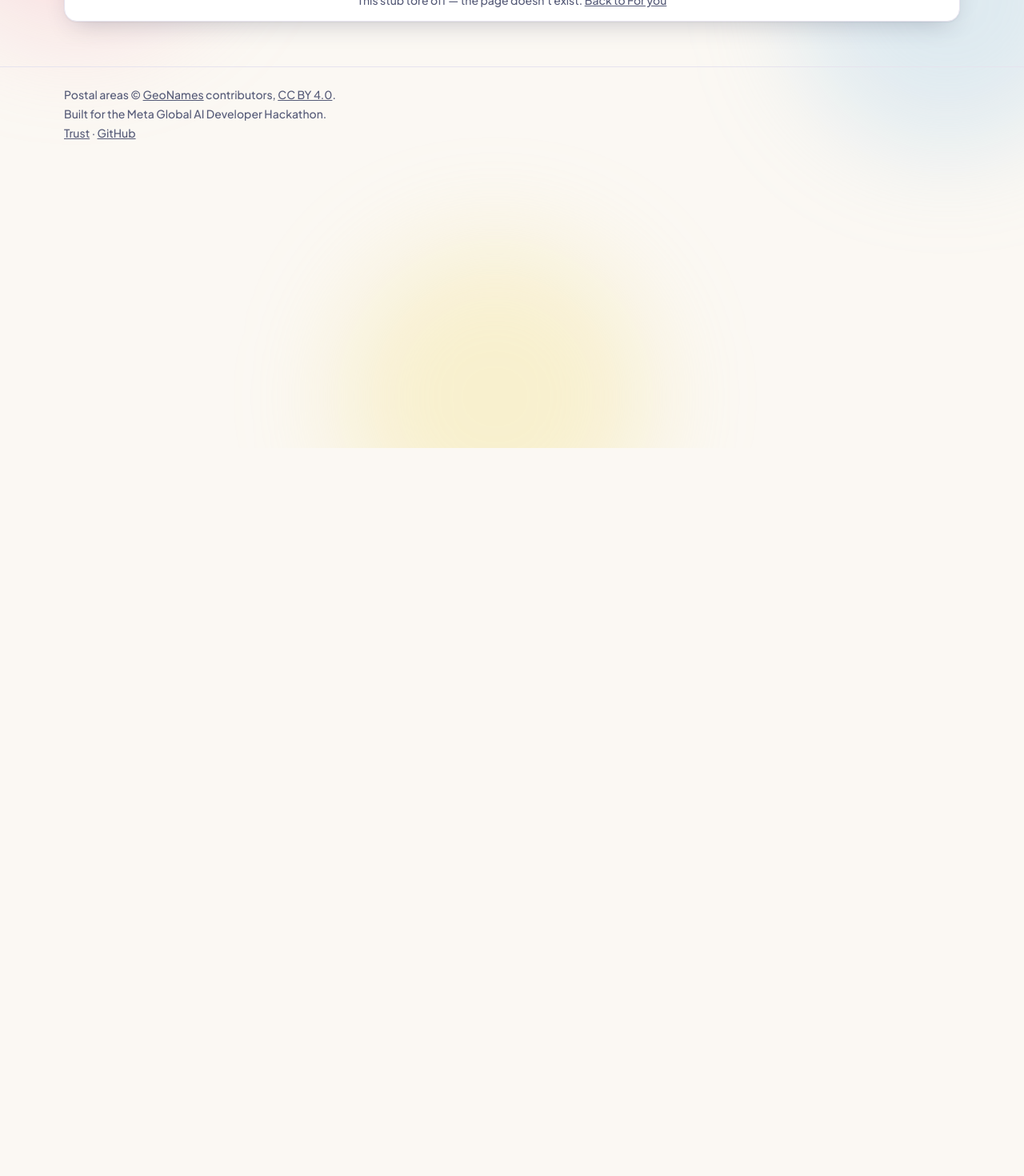
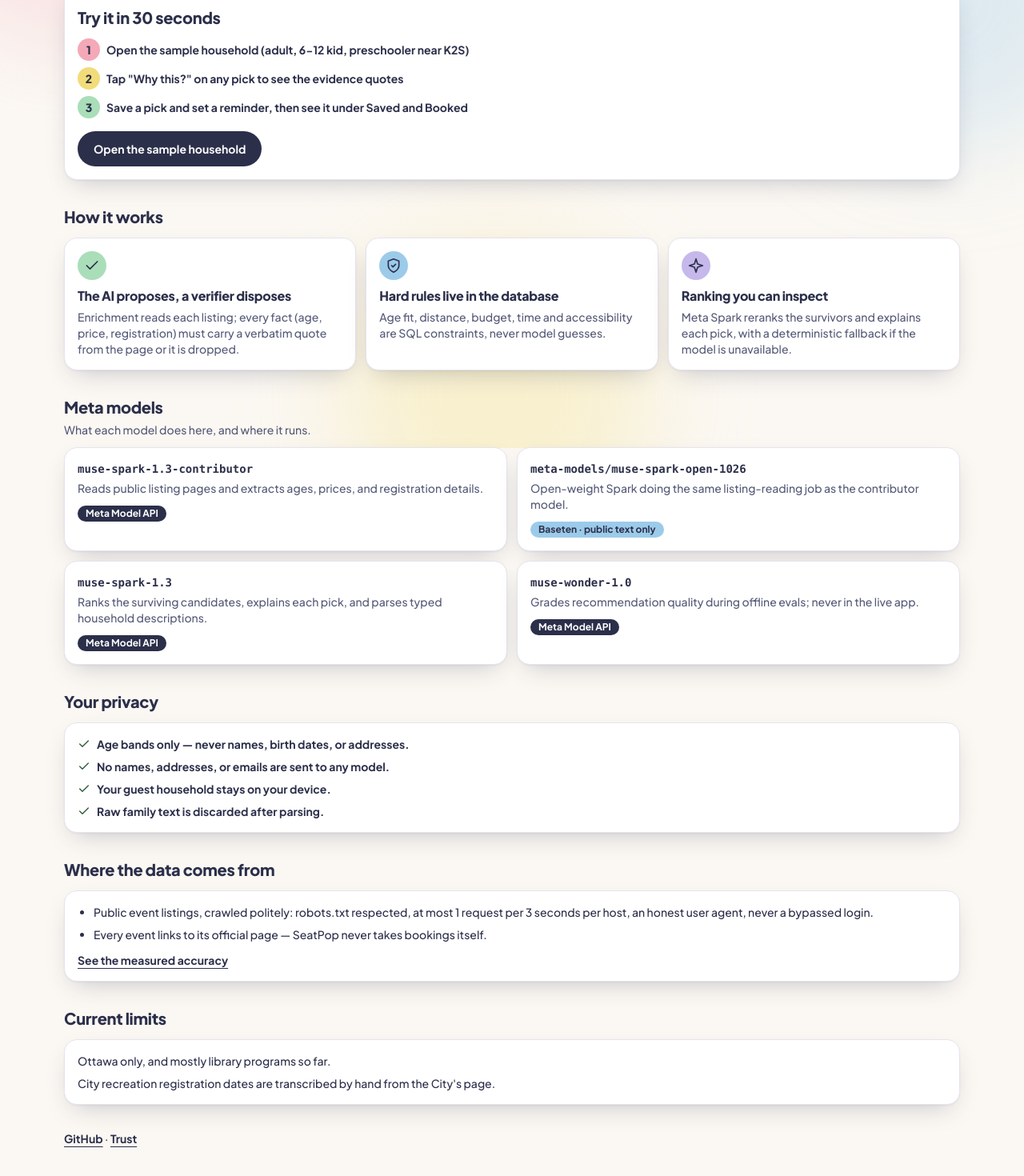
Before and after one commit to diprish/SeatPop, a Next.js app in the folder apps/web/: page /about in a window 1280 px wide. Before the commit this address had no page. Shown: the part 240-1710 px from the top of the page at 80% size. Before the commit the page ends 800 px from the top, so only its background shows below. Built offline with nearby package versions, Linux system fonts and the light colour scheme; what @seatpop/shared would draw is missing.

Commit message:
ui: add /about page
Static How-it-works page in Candy pastels, footer + home-hero links. Lighthouse a11y 100 on /about; no h-scroll at 375px.

```diff
--- /dev/null
+++ b/apps/web/src/app/about/page.tsx
@@ -0,0 +1,232 @@
+import type { Metadata } from "next";
+import Link from "next/link";
+import { Badge } from "@/components/ui/Badge";
+import { Card } from "@/components/ui/Card";
+import { Icon, type IconName } from "@/components/ui/Icon";
+
+export const metadata: Metadata = {
+  title: "How it works",
+};
+
+const TRY_STEPS = [
+  {
+    circle: "bg-blush-solid",
+    text: "Open the sample household (adult, 6-12 kid, preschooler near K2S)",
+  },
+  {
+    circle: "bg-lemon-solid",
+    text: 'Tap "Why this?" on any pick to see the evidence quotes',
+  },
+  {
+    circle: "bg-mint-solid",
+    text: "Save a pick and set a reminder, then see it under Saved and Booked",
+  },
+];
+
+const PILLARS: { icon: IconName; circle: string; title: string; body: string }[] = [
+  {
+    icon: "check",
+    circle: "bg-mint-solid",
+    title: "The AI proposes, a verifier disposes",
+    body: "Enrichment reads each listing; every fact (age, price, registration) must carry a verbatim quote from the page or it is dropped.",
+  },
+  {
+    icon: "shield",
+    circle: "bg-sky-solid",
+    title: "Hard rules live in the database",
+    body: "Age fit, distance, budget, time and accessibility are SQL constraints, never model guesses.",
+  },
+  {
+    icon: "sparkle",
+    circle: "bg-lavender-solid",
+    title: "Ranking you can inspect",
+    body: "Meta Spark reranks the survivors and explains each pick, with a deterministic fallback if the model is unavailable.",
+  },
+];
+
+type ModelRow = {
+  name: string;
+  role: string;
+  runs: string;
+  badge: { tone: "navy" | "sky"; solid?: boolean };
+};
+
+// Names, roles, and hosts straight from packages/llm/src/config.ts
+// (modelForTask, providersForTask) and the enrich/rerank call sites.
+const MODELS: ModelRow[] = [
+  {
+    name: "muse-spark-1.3-contributor",
+    role: "Reads public listing pages and extracts ages, prices, and registration details.",
+    runs: "Meta Model API",
+    badge: { tone: "navy" },
+  },
+  {
+    name: "meta-models/muse-spark-open-1026",
+    role: "Open-weight Spark doing the same listing-reading job as the contributor model.",
+    runs: "Baseten · public text only",
+    badge: { tone: "sky", solid: true },
+  },
+  {
+    name: "muse-spark-1.3",
+    role: "Ranks the surviving candidates, explains each pick, and parses typed household descriptions.",
+    runs: "Meta Model API",
+    badge: { tone: "navy" },
+  },
+  {
+    name: "muse-wonder-1.0",
+    role: "Grades recommendation quality during offline evals; never in the live app.",
+    runs: "Meta Model API",
+    badge: { tone: "navy" },
+  },
+];
+
+const PRIVACY_POINTS = [
+  "Age bands only — never names, birth dates, or addresses.",
+  "No names, addresses, or emails are sent to any model.",
+  "Your guest household stays on your device.",
+  "Raw family text is discarded after parsing.",
+];
+
+const DATA_POINTS = [
+  "Public event listings, crawled politely: robots.txt respected, at most 1 request per 3 seconds per host, an honest user agent, never a bypassed login.",
+  "Every event links to its official page — SeatPop never takes bookings itself.",
+];
+
+/**
+ * About: a static "How it works" page. Copy only — no API calls,
+ * no data, no ranking. Links resolve to app routes or https URLs.
+ */
+export default function AboutPage() {
+  return (
+    <main className="mx-auto max-w-6xl px-4 py-6">
+      <Card>
+        <h1 className="text-2xl font-extrabold lg:text-3xl">How SeatPop works</h1>
+        <p className="mt-2 text-muted">
+          Activities for every age in your household, matched to each person
+          and verified against the listing.
+        </p>
+      </Card>
+
+      <Card variant="ticket" className="mt-6">
+        <h2 className="text-xl font-extrabold">Try it in 30 seconds</h2>
+        <ol className="mt-3 space-y-2">
+          {TRY_STEPS.map((step, index) => (
+            <li key={step.text} className="flex items-start gap-2 text-sm font-semibold">
+              <span
+                aria-hidden="true"
+                className={`flex h-7 w-7 shrink-0 items-center justify-center rounded-full text-sm font-extrabold text-navy ${step.circle}`}
+              >
+                {index + 1}
+              </span>
+              <span className="pt-1">{step.text}</span>
+            </li>
+          ))}
+        </ol>
+        {/*
+          A link, not a button: it navigates. Classes match the Button
+          primary so it looks like the primary action everywhere.
+        */}
+        <Link
+          href="/"
+          className="mt-4 inline-flex min-h-[44px] items-center justify-center gap-2 rounded-full bg-primary px-5 text-sm font-bold text-white transition-colors duration-200 motion-reduce:transition-none dark:text-navy"
+        >
+          Open the sample household
+        </Link>
+      </Card>
+
+      <section className="mt-8">
+        <h2 className="text-xl font-extrabold">How it works</h2>
+        <div className="mt-3 grid gap-3 sm:grid-cols-3">
+          {PILLARS.map((pillar) => (
+            <Card key={pillar.title}>
+              <span
+                aria-hidden="true"
+                className={`flex h-9 w-9 items-center justify-center rounded-full text-navy ${pillar.circle}`}
+              >
+                <Icon name={pillar.icon} className="h-5 w-5" />
+              </span>
+              <h3 className="mt-2 font-extrabold">{pillar.title}</h3>
+              <p className="mt-1 text-sm text-muted">{pillar.body}</p>
+            </Card>
+          ))}
+        </div>
+      </section>
+
+      <section className="mt-8">
+        <h2 className="text-xl font-extrabold">Meta models</h2>
+        <p className="mt-1 text-sm text-muted">
+          What each model does here, and where it runs.
+        </p>
+        <div className="mt-3 grid gap-3 lg:grid-cols-2">
+          {MODELS.map((model) => (
+            <Card key={model.name}>
+              <p className="break-all font-mono text-sm font-bold">{model.name}</p>
+              <p className="mt-1 text-sm text-muted">{model.role}</p>
+              <p className="mt-2">
+                <Badge tone={model.badge.tone} solid={model.badge.solid}>
+                  {model.runs}
+                </Badge>
+              </p>
+            </Card>
+          ))}
+        </div>
+      </section>
+
+      <section className="mt-8">
+        <h2 className="text-xl font-extrabold">Your privacy</h2>
+        <Card className="mt-3">
+          <ul className="space-y-2">
+            {PRIVACY_POINTS.map((point) => (
+              <li key={point} className="flex items-start gap-2 text-sm font-semibold">
+                <Icon name="check" className="mt-0.5 h-4 w-4 shrink-0 text-mint-ink" />
+                {point}
+              </li>
+            ))}
+          </ul>
+        </Card>
+      </section>
+
+      <section className="mt-8">
+        <h2 className="text-xl font-extrabold">Where the data comes from</h2>
+        <Card className="mt-3">
+          <ul className="list-disc space-y-2 pl-5 text-sm">
+            {DATA_POINTS.map((point) => (
+              <li key={point}>{point}</li>
+            ))}
+          </ul>
+          <p className="mt-3 text-sm">
+            <Link className="font-bold underline underline-offset-4" href="/trust">
+              See the measured accuracy
+            </Link>
+          </p>
+        </Card>
+      </section>
+
+      <section className="mt-8">
+        <h2 className="text-xl font-extrabold">Current limits</h2>
+        <Card className="mt-3 space-y-2 text-sm">
+          <p>Ottawa only, and mostly library programs so far.</p>
+          <p>
+            City recreation registration dates are transcribed by hand from
+            the City&apos;s page.
+          </p>
+        </Card>
+      </section>
+
+      <p className="mt-8 text-sm">
+        <a
+          className="font-bold underline underline-offset-4"
+          href="https://github.com/diprish/SeatPop"
+          target="_blank"
+          rel="noreferrer"
+        >
+          GitHub
+        </a>{" "}
+        ·{" "}
+        <Link className="font-bold underline underline-offset-4" href="/trust">
+          Trust
+        </Link>
+      </p>
+    </main>
+  );
+}
--- a/apps/web/src/app/page.tsx
+++ b/apps/web/src/app/page.tsx
@@ -1,5 +1,6 @@
 "use client";
 
+import Link from "next/link";
 import { useEffect, useRef, useState } from "react";
 import type { Preferences } from "@seatpop/shared";
 import EmptyState from "@/components/empty-state";
@@ -185,6 +186,12 @@ export default function Home() {
           ))}
         </ol>
       </Card>
+      <p className="mt-2 text-sm text-muted">
+        New here?{" "}
+        <Link className="font-bold underline underline-offset-4" href="/about">
+          See how it works
+        </Link>
+      </p>
 
       <div className="mt-4 lg:hidden">
         <div className="flex flex-wrap gap-2" aria-label="Household summary">
--- a/apps/web/src/components/site-footer.tsx
+++ b/apps/web/src/components/site-footer.tsx
@@ -23,6 +23,10 @@ export function SiteFooter() {
             Trust
           </Link>{" "}
           ·{" "}
+          <Link className="underline" href="/about">
+            How it works
+          </Link>{" "}
+          ·{" "}
           <a
             className="underline"
             href="https://github.com/diprish/SeatPop"
```
Also changed, not shown: 3 other files (tests, documents, lock files or other folders).
